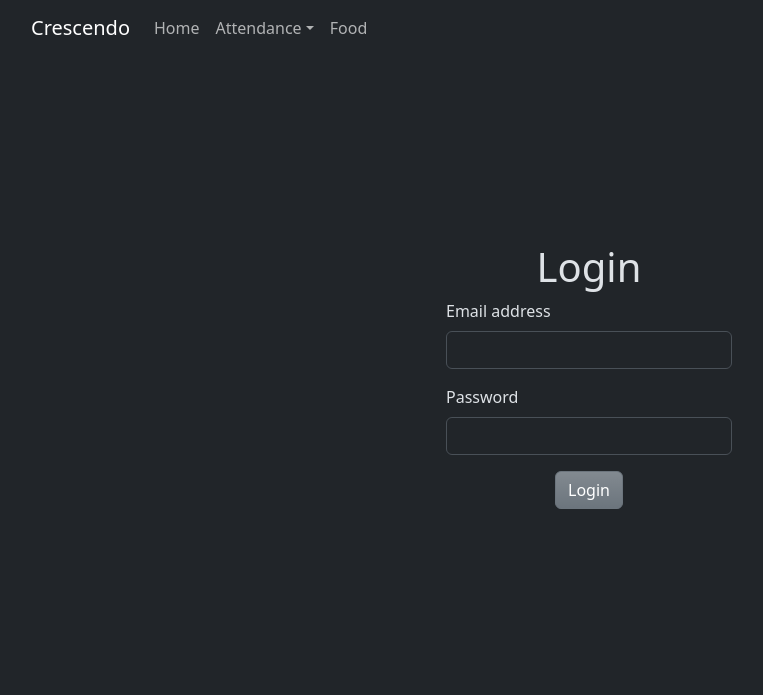
After one commit to imhxrsh/crescendo-attendance, a PHP site: page /login in a window 1280 px wide. The commit adds this page. Shown: the top 695 px of the page, without its empty margins (51-814 px from the left). Run offline with PHP 8.4, Linux system fonts and the light colour scheme.

Commit message:
Update event names and URLs

```diff
--- a/crescendo-attendance/App.js
+++ b/crescendo-attendance/App.js
@@ -89,7 +89,7 @@ export default function App() {
               title="Mech-a-thon"
               onPress={() =>
                 handleOptionSelected(
-                  "https://crescendo.hxrsh.tech/api/mechathon.php",
+                  "https://crescendo.hxrsh.tech/api/mechathon",
                   "Mech-a-thon"
                 )
               }
@@ -100,7 +100,7 @@ export default function App() {
               title="Elex-a-thon"
               onPress={() =>
                 handleOptionSelected(
-                  "https://crescendo.hxrsh.tech/api/elexathon.php",
+                  "https://crescendo.hxrsh.tech/api/elexathon",
                   "Elex-a-thon"
                 )
               }
@@ -111,7 +111,7 @@ export default function App() {
               title="Food"
               onPress={() =>
                 handleFoodOptionSelected(
-                  "https://crescendo.hxrsh.tech/api/food.php",
+                  "https://crescendo.hxrsh.tech/api/food",
                   "Food"
                 )
               }
--- /dev/null
+++ b/login.php
@@ -0,0 +1,80 @@
+<?php
+include 'config.php';
+$error_message = "Login failed. Please check your email and password.";
+
+if ($_SERVER["REQUEST_METHOD"] == "POST") {
+    $email = $_POST["email"];
+    $password = $_POST["password"];
+
+    $sql = "SELECT name, email, password FROM admin WHERE email = ?";
+    $stmt = $conn->prepare($sql);
+    $stmt->bind_param("s", $email);
+    $stmt->execute();
+    $stmt->bind_result($name, $email, $db_password);
+    $stmt->fetch();
+
+    if (password_verify($password, $db_password)) {
+        session_start();
+        $_SESSION["email"] = $email;
+        $_SESSION["name"] = $name;
+
+        header("Location: /");
+        exit;
+    } else {
+        $error_message = "Login failed. Please check your email and password.";
+        header("Location: /login?error=loginFailed");
+    }
+
+    $stmt->close();
+    $conn->close();
+}
+?>
+
+<!DOCTYPE html>
+<html lang="en" data-bs-theme="dark">
+
+<head>
+    <meta charset="UTF-8">
+    <meta name="viewport" content="width=device-width, initial-scale=1.0">
+    <title>Myriad - Login</title>
+    <link rel="stylesheet" href="https://cdn.jsdelivr.net/npm/bootstrap-icons@1.11.1/font/bootstrap-icons.css">
+    <link href="https://cdn.jsdelivr.net/npm/bootstrap@5.3.2/dist/css/bootstrap.min.css" rel="stylesheet" integrity="sha384-T3c6CoIi6uLrA9TneNEoa7RxnatzjcDSCmG1MXxSR1GAsXEV/Dwwykc2MPK8M2HN" crossorigin="anonymous">
+</head>
+
+<body>
+    <?php include 'navbar.html' ?>
+    <?php if (isset($_GET["error"])) {
+        if ($_GET["error"] == "notLoggedIn") {
+            echo '<div class="container col-lg-5 col-12"><div class="alert alert-danger alert-dismissible fade show" role="alert">Please log in and then book again!<button type="button" class="btn-close" data-bs-dismiss="alert" aria-label="Close"></button></div></div>';
+        }
+        if ($_GET["error"] == "loginFailed") {
+            echo '<div class="container col-lg-5 col-12"><div class="alert alert-danger alert-dismissible fade show" role="alert">' . $error_message . '<button type="button" class="btn-close" data-bs-dismiss="alert" aria-label="Close"></button></div></div>';
+        }
+
+    }
+    ?>
+    <div class="register d-flex container justify-content-center align-items-center" style="height: 80vh;">
+        <div class="d-flex row col-lg-8 col-12 justify-content-center align-items-center">
+            <h1 class="text-center">Login</h1>
+            <div class="col-lg-5 col-12">
+                <form action="" method="POST">
+                    <div class="mb-3">
+                        <label for="email" class="form-label">Email address</label>
+                        <input type="email" class="form-control" name="email" id="email" aria-describedby="email">
+                    </div>
+                    <div class="mb-3">
+                        <label for="password" class="form-label">Password</label>
+                        <input type="password" class="form-control" name="password" id="password">
+                    </div>
+                    <center><button type="submit" class="btn bg-gradient btn-secondary">Login</button></center>
+                </form>
+            </div>
+        </div>
+
+    </div>
+
+    <script src="https://cdn.jsdelivr.net/npm/bootstrap@5.3.2/dist/js/bootstrap.bundle.min.js" integrity="sha384-C6RzsynM9kWDrMNeT87bh95OGNyZPhcTNXj1NW7RuBCsyN/o0jlpcV8Qyq46cDfL" crossorigin="anonymous"></script>
+
+</body>
+
+</html>
--- a/navbar.html
+++ b/navbar.html
@@ -16,12 +16,12 @@
                         aria-expanded="false">Attendance</a>
                     <ul class="dropdown-menu">
                         <!-- <li><a class="dropdown-item" href="#">Hackathon</a></li> -->
-                        <li><a class="dropdown-item" href="/attendance/mechathon.php">Mech-a-Thon</a></li>
-                        <li><a class="dropdown-item" href="/attendance/elexathon.php">Elex-a-Thon</a></li>
+                        <li><a class="dropdown-item" href="/attendance/mechathon">Mech-a-Thon</a></li>
+                        <li><a class="dropdown-item" href="/attendance/elexathon">Elex-a-Thon</a></li>
                     </ul>
                 </li>
                 <li class="nav-item">
-                    <a class="nav-link" href="/food.php">Food</a>
+                    <a class="nav-link" href="/food">Food</a>
                 </li>
             </ul>
         </div>
```
Also changed, not shown: attendance/elexathon.php (+12 -2 lines), attendance/mechathon.php (+12 -2 lines), food.php (+11 -0 lines), index.php (+17 -4 lines), register.php (added, +70 -0 lines), .htaccess (added).
